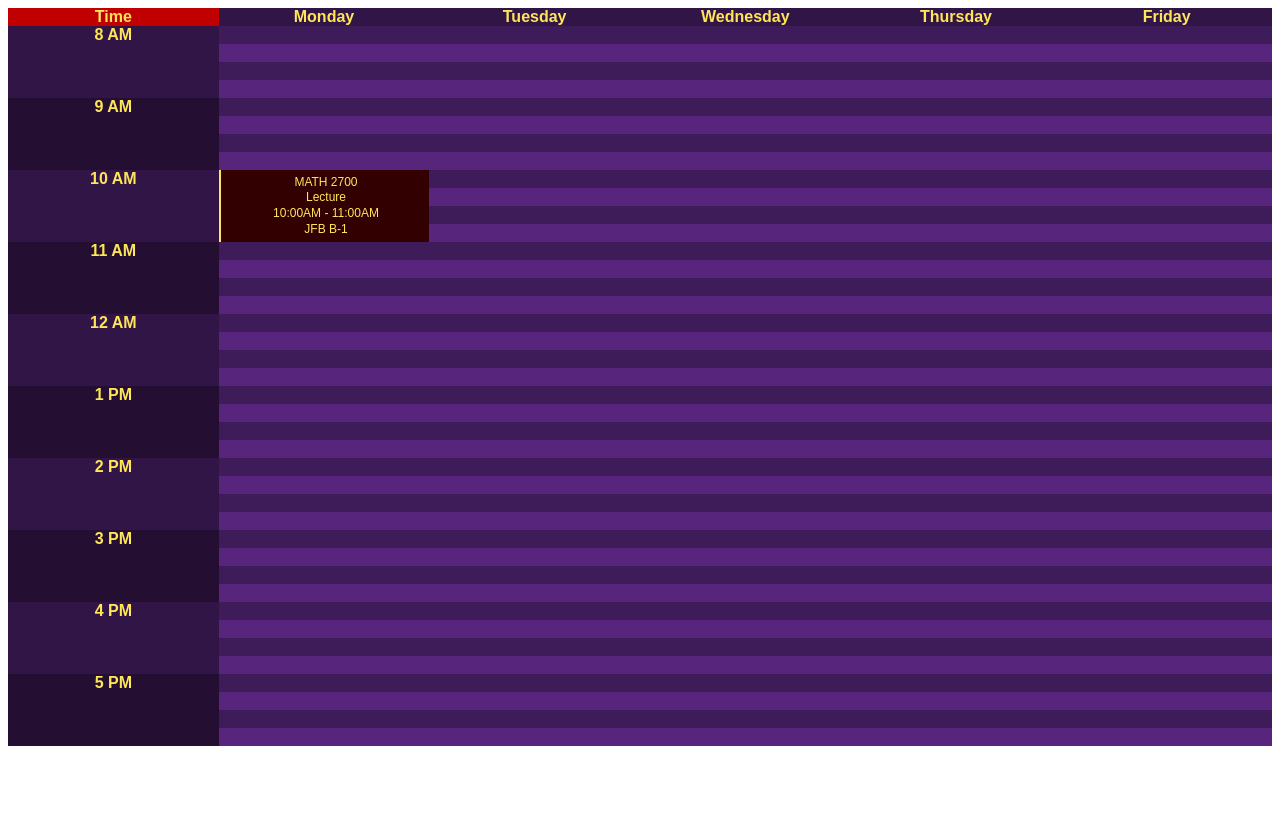
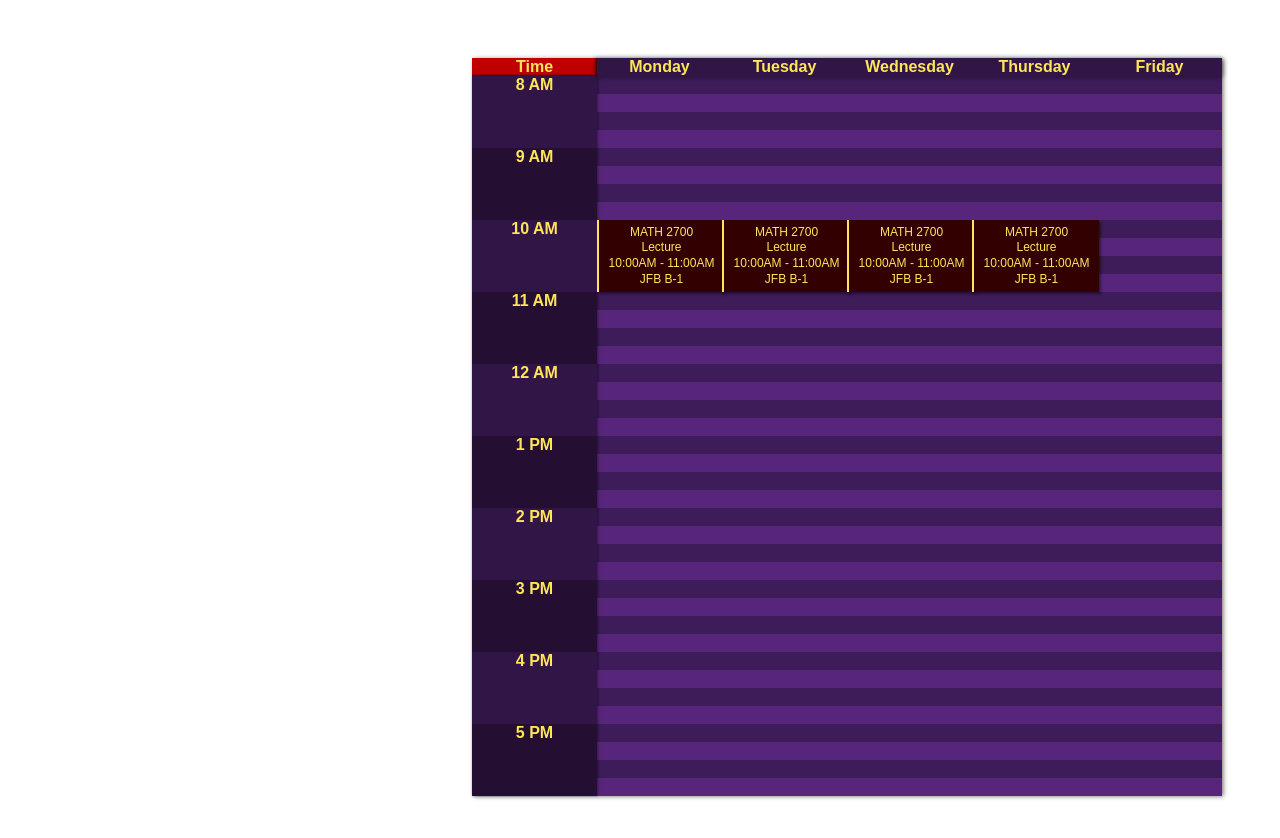
Before and after one commit to xuyennguyen2733/ClassSchedule, a plain HTML site: page index.html in a window 1280 px wide. Before the commit the page ends 800 px from the top, so only its background shows below. Drawn offline with Linux system fonts and the light colour scheme.

Commit message:
Course blocks displayed correctly with hover effects. Shadows applied.

```diff
--- a/css/general.css
+++ b/css/general.css
@@ -1,16 +1,40 @@
 body {
+  display: flex;
+  justify-content: right;
+
   font-family: sans-serif;
   font-weight: 700;
   color: #fee658;
 }
 
-.container {
+.main-section {
   background-color: antiquewhite;
+  margin: 50px;
 
+  position: relative;
+
+  box-shadow: 1.8px 1.2px 4.8px #00000094;
+}
+
+.calendar {
   /* GRID */
   display: grid;
   grid-template-columns: 1fr 5fr;
   grid-template-rows: 1fr 40fr;
+
+  width: 750px;
+}
+
+.calendar-container {
+  /* GRID */
+  display: grid;
+  grid-template-columns: 1fr 5fr;
+  grid-template-rows: 1fr 40fr;
+
+  width: 100%;
+  height: 100%;
+
+  position: absolute;
 }
 
 .header {
@@ -26,10 +50,22 @@ body {
   justify-items: center;
 }
 
+.weekday-container {
+  /* position: absolute; */
+
+  box-shadow: -0.6px 1.2px 4.8px 1.2px #0000006e;
+}
+
 .hour {
   /* GRID */
   display: grid;
   grid-template-rows: repeat(10, 1fr);
+}
+
+.hour-container {
+  /* position: absolute; */
+
+  box-shadow: 1.2px 0 2.4px #0000006e;
 }
 
 .hour > div {
@@ -53,6 +89,18 @@ body {
   grid-template-columns: repeat(5, 1fr);
 }
 
+.course-container {
+  /* GRID */
+  display: grid;
+  grid-template-columns: repeat(5, 1fr);
+  grid-template-rows: repeat(40, 1fr);
+
+  /* position: absolute; */
+
+  width: 100%;
+  height: 100%;
+}
+
 .mon-col,
 .tue-col,
 .wed-col,
@@ -60,8 +108,6 @@ body {
 .fri-col {
   display: grid;
   grid-template-rows: repeat(40, 1fr);
-
-  position: relative;
 }
 
 .mon-col > div:nth-of-type(odd),
@@ -84,24 +130,24 @@ body {
   background-color: #c00000;
 }
 
+.time-container {
+  box-shadow: inset -1.2px -1.2px 1.6px #0000007e;
+}
+
 .time > div {
   display: grid;
   /* ITEM ALIGNMENT */
   justify-items: center;
 }
 
-/* .mon-col > div:nth-of-type(n + 9):nth-of-type(-n + 12) {
-  background-color: #320000;
-  border-left: 2px solid #fee658;
-} */
-
-.mon-col .content {
+.course-block {
   grid-row: 9 / 13;
 
   background-color: #320000;
+
   border-left: 2px solid #fee658;
-
-  position: absolute;
+  box-shadow: 1.5px 1.5px 2.4px #0000006e;
+  transition: all 0.2s;
 
   width: 100%;
   height: 100%;
@@ -115,6 +161,16 @@ body {
   font-weight: 400;
   font-size: 12px;
   line-height: 130%;
+}
 
-  padding: auto 20%;
+.course-block:hover {
+  box-shadow: 1.8px 1.8px 4.8px 2.4px #00000043;
+
+  width: 103%;
+  height: 103%;
+
+  transition: all 0.2s;
+  transform: translate(-2px, -2px);
+
+  text-align: center;
 }
--- a/index.html
+++ b/index.html
@@ -10,7 +10,39 @@
     <title>Class Schedule - Summer 2022</title>
   </head>
   <body>
-    <div class="container">
+    <container class="main-section">
+      <div class="calendar-container">
+        <container class="time-container"></container>
+        <container class="weekday-container"></container>
+        <container class="hour-container"></container>
+        <container class="course-container">
+          <span class="course-block">
+            MATH 2700<br />
+            Lecture<br />
+            10:00AM - 11:00AM<br />
+            JFB B-1<br />
+          </span>
+          <span class="course-block">
+            MATH 2700<br />
+            Lecture<br />
+            10:00AM - 11:00AM<br />
+            JFB B-1<br />
+          </span>
+          <span class="course-block">
+            MATH 2700<br />
+            Lecture<br />
+            10:00AM - 11:00AM<br />
+            JFB B-1<br />
+          </span>
+          <span class="course-block">
+            MATH 2700<br />
+            Lecture<br />
+            10:00AM - 11:00AM<br />
+            JFB B-1<br />
+          </span>
+        </container>
+      </div>
+      <div class="calendar">
         <div class="time header"><div>Time</div></div>
         <div class="weekday header">
           <div>Monday</div>
@@ -19,7 +51,6 @@
           <div>Thursday</div>
           <div>Friday</div>
         </div>
-
         <div class="hour">
           <div>8 AM</div>
           <div>9 AM</div>
@@ -34,12 +65,6 @@
         </div>
         <div class="course">
           <div class="mon-col">
-          <span class="content">
-            MATH 2700<br />
-            Lecture<br />
-            10:00AM - 11:00AM<br />
-            JFB B-1<br />
-          </span>
             <div></div>
             <div></div>
             <div></div>
@@ -251,5 +276,6 @@
           </div>
         </div>
       </div>
+    </container>
   </body>
 </html>
```
Lines whose indentation alone changed are shown as unchanged.
